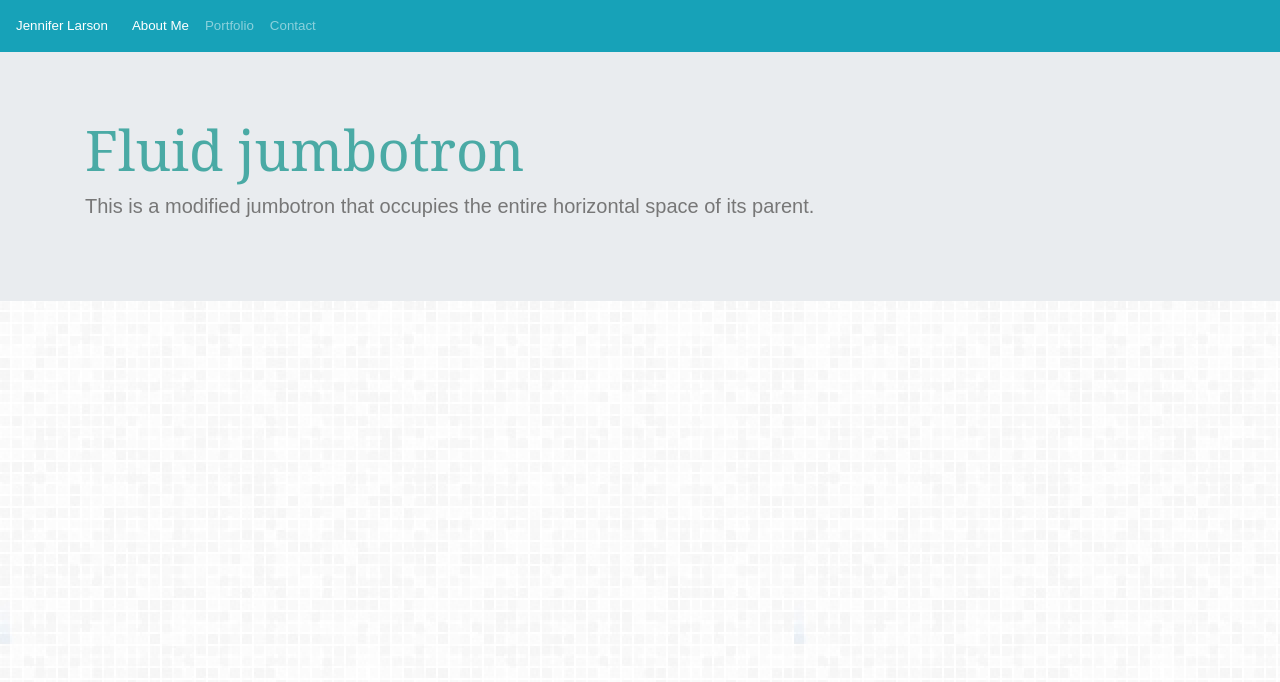
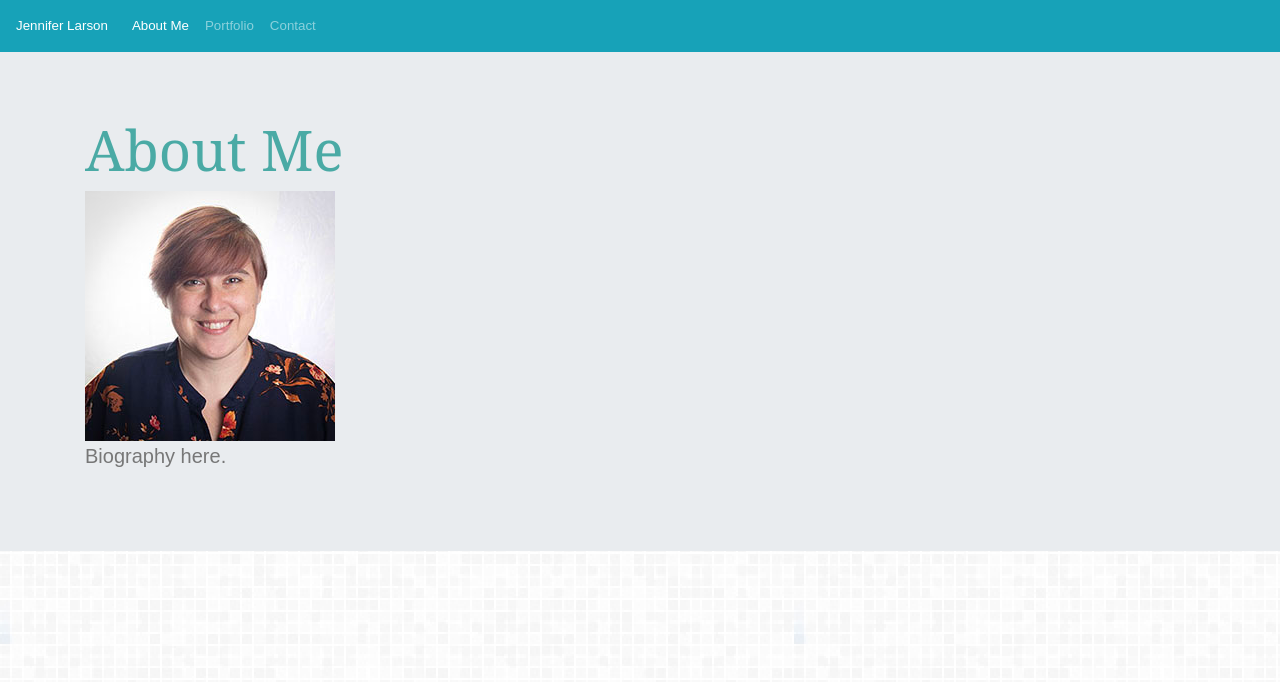
Before and after one commit to DesignerJennifer/Jennifer_Portfoli_Bootstrap.github.io, a plain HTML site: page index.html in a window 1280 px wide. Drawn offline with nearby package versions, Linux system fonts and the light colour scheme.

Commit message:
added photo and title of article

```diff
--- a/index.html
+++ b/index.html
@@ -28,8 +28,9 @@
 
     <div class="jumbotron jumbotron-fluid">
         <div class="container">
-          <h1 class="display-4">Fluid jumbotron</h1>
-          <p class="lead">This is a modified jumbotron that occupies the entire horizontal space of its parent.</p>
+          <h1 class="display-4">About Me</h1>
+          <img src="assets/images/Larson_Jennifer-Portrait_250x250.jpg" align-left>
+          <p class="lead">Biography here.</p>
         </div>
       </div>
 
```
